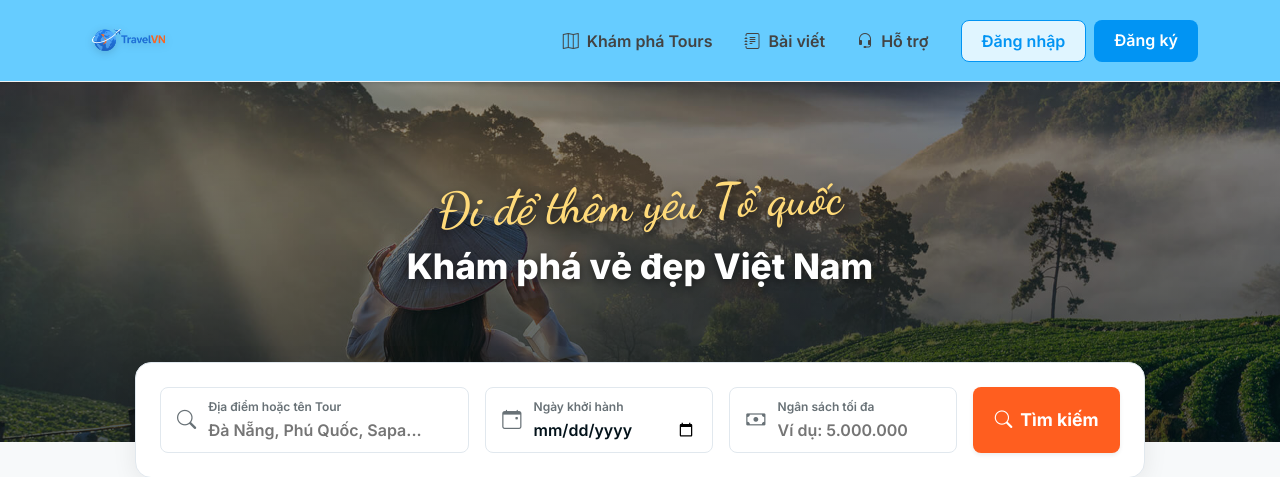
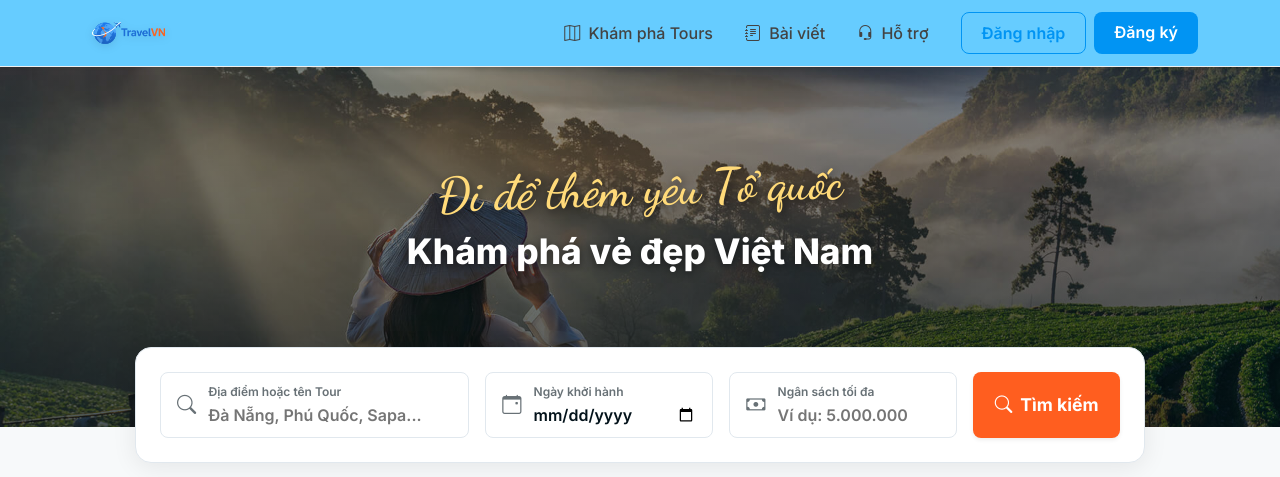
Before and after one commit to trankienquoc14/TravelVn, a PHP site: page / in a window 1280 px wide. Shown: the top 477 px of the page. Run offline with PHP 8.4, Linux system fonts and the light colour scheme; data comes from the database, SQL or seed files in the repository; data that the repository does not hold is empty; some libraries are stand-ins or nearby versions.

Commit message:
update header

```diff
--- a/views/layouts/header.php
+++ b/views/layouts/header.php
@@ -15,39 +15,38 @@ if (session_status() === PHP_SESSION_NONE) {
     <link rel="stylesheet" href="https://cdn.jsdelivr.net/npm/bootstrap-icons@1.11.3/font/bootstrap-icons.min.css">
 
     <style>
-        /* Tùy chỉnh Navbar mang phong cách Traveloka */
+        /* Tùy chỉnh Navbar mang phong cách Traveloka (Giữ nguyên kích thước cũ) */
         .navbar-custom {
             background-color: #66CCFF;
-            padding: 8px 0;
-            /* Thu nhỏ padding lại để nhường chỗ cho logo to ra */
+            padding: 12px 0;
+            /* Chiều cao header được giữ nguyên như cũ */
             border-bottom: 1px solid #f0f0f0;
         }
 
         .navbar-brand {
-            padding: 0 !important;
-            /* Xóa khoảng đệm mặc định */
+            color: #0194f3 !important;
+            font-weight: 700;
+            font-size: 1.5rem;
+            letter-spacing: -0.5px;
             display: inline-flex;
             align-items: center;
+            gap: 0.75rem;
+            padding: 0 !important;
+            /* Xóa khoảng đệm để logo sát viền */
         }
 
-        /* ------------------------------------- */
-        /* CSS CHUẨN CHO LOGO - XÓA PHÔNG TRẮNG */
-        /* ------------------------------------- */
+        /* THỦ THUẬT: LOGO TO NHƯNG KHÔNG LÀM PHÌNH HEADER */
         .navbar-logo {
             height: 65px;
-            /* Tăng lên 65px để logo nổi bật và cân đối */
+            /* Giữ logo to rõ */
             width: auto;
             object-fit: contain;
             background-color: transparent;
-            /* Xóa phông nền trắng */
-            border-radius: 0;
-            /* Xóa viền bo tròn */
-            border: none;
-            padding: 0;
-            box-shadow: none;
-            /* Xóa đổ bóng khung cũ */
-            filter: drop-shadow(0 2px 4px rgba(0, 0, 0, 0.15));
-            /* Đổ bóng sát viền chữ giúp logo nổi bật trên nền xanh */
+            margin-top: -15px;
+            /* Kéo logo lẹm lên trên */
+            margin-bottom: -15px;
+            /* Kéo logo lẹm xuống dưới */
+            filter: drop-shadow(0 2px 4px rgba(0, 0, 0, 0.1));
             transition: transform 0.3s ease;
         }
 
@@ -57,22 +56,19 @@ if (session_status() === PHP_SESSION_NONE) {
 
         .nav-link-custom {
             color: #434343 !important;
-            font-weight: 600;
-            /* Tăng độ đậm của chữ menu lên một chút */
+            font-weight: 500;
             padding: 8px 16px !important;
             transition: color 0.3s;
         }
 
         .nav-link-custom:hover {
-            color: #01509a !important;
-            /* Đổi màu xanh đậm hơn khi hover cho hợp nền */
+            color: #0194f3 !important;
         }
 
         /* Nút Đăng nhập */
         .btn-login {
             color: #0194f3;
             border: 1px solid #0194f3;
-            background-color: rgba(255, 255, 255, 0.8);
             font-weight: 600;
             border-radius: 8px;
             padding: 8px 20px;
@@ -82,7 +78,7 @@ if (session_status() === PHP_SESSION_NONE) {
         }
 
         .btn-login:hover {
-            background-color: #ffffff;
+            background-color: #f0f8ff;
             color: #007bc2;
         }
 
@@ -113,13 +109,22 @@ if (session_status() === PHP_SESSION_NONE) {
             border: 1px solid #e0e0e0;
         }
 
+        /* Ép Navbar luôn nổi bần bật trên tất cả các trang (Kể cả Mobile và PC) */
         nav.navbar-custom {
             position: relative;
             z-index: 1050 !important;
         }
 
+        /* Fix lỗi Dropdown bị chìm ra phía sau các khối div bên dưới */
         .dropdown-menu {
             z-index: 1060 !important;
+        }
+
+        /* Ẩn chữ TravelVN trên màn hình điện thoại nhỏ */
+        @media (max-width: 575.98px) {
+            .brand-text {
+                font-size: 1.25rem;
+            }
         }
 
         /* Fix lỗi màn hình Mobile không bấm được các link bên trong Menu xổ xuống */
@@ -137,7 +142,9 @@ if (session_status() === PHP_SESSION_NONE) {
 
             .navbar-logo {
                 height: 50px;
-                /* Thu nhỏ logo lại một xíu trên điện thoại */
+                /* Thu nhỏ logo lại một chút trên mobile */
+                margin-top: -10px;
+                margin-bottom: -10px;
             }
         }
     </style>
@@ -204,8 +211,7 @@ if (session_status() === PHP_SESSION_NONE) {
                         <?php elseif ($_SESSION['user']['role'] == 'guide'): ?>
                             <li class="nav-item">
                                 <a class="nav-link nav-link-custom fw-semibold text-success" href="guide.php?action=schedule">
-                                    <i class="bi bi-briefcase-fill me-1"></i> Công
-                                    việc
+                                    <i class="bi bi-briefcase-fill me-1"></i> Công việc
                                 </a>
                             </li>
                         <?php endif; ?>
```
